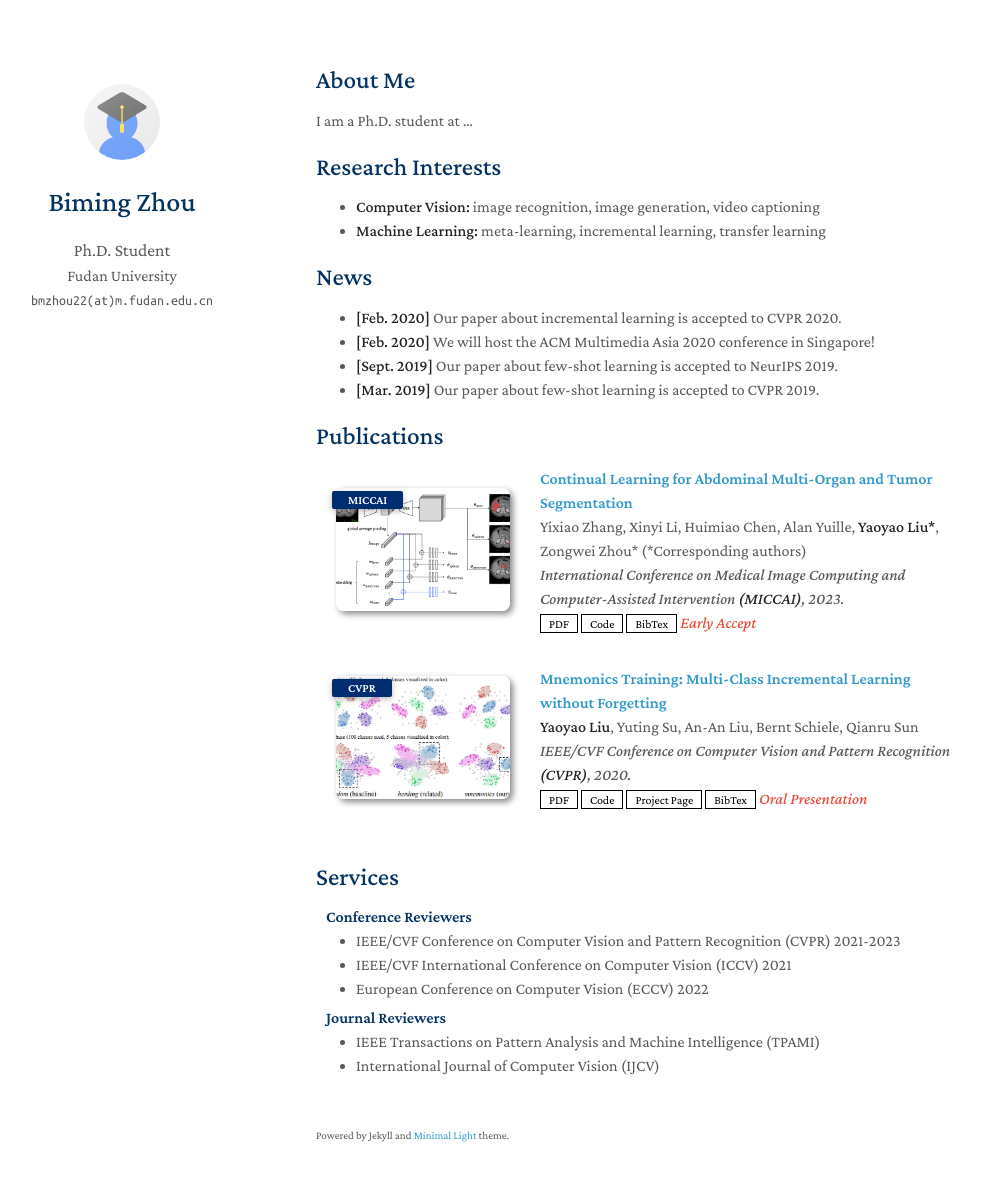
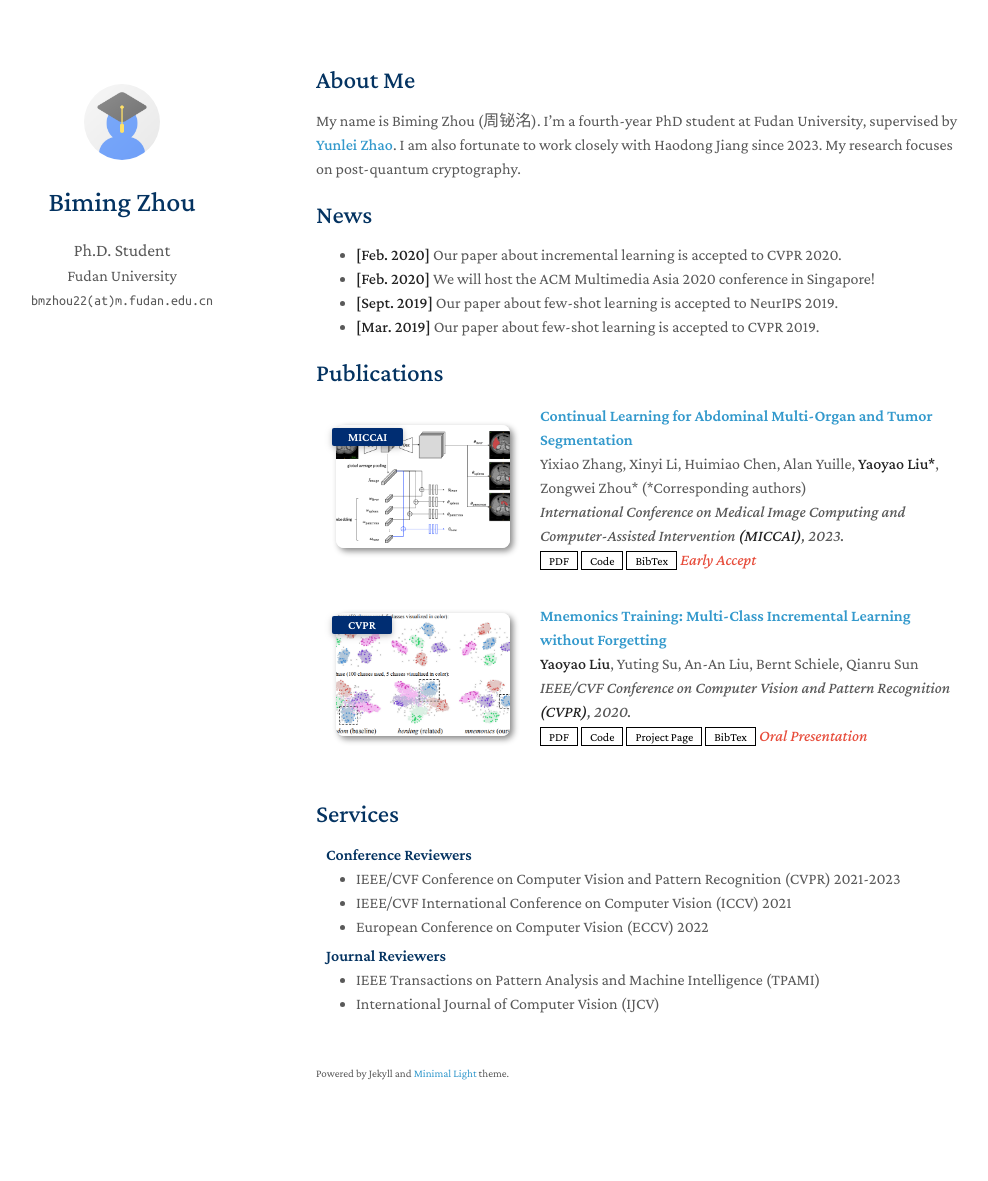
Before and after one commit to bimingzhou/bimingzhou.github.io, a Jekyll site: the page built from index.md, in a window 1280 px wide and 1216 px high. Shown: the top 1181 px of the window, without its empty margins (154-1142 px from the left). Built offline with Jekyll 4.4.1, drawn with Linux system fonts in a browser that asks for light colours; a style sheet for code colours, icons or effects is not loaded; our own code applies the rules of GitHub Pages for plain Markdown files.

Commit message:
Revise About Me section with updated details
Updated personal information and research focus in the About Me section. Removed specific research interests.

```diff
--- a/index.md
+++ b/index.md
@@ -4,12 +4,7 @@ layout: homepage
 
 ## About Me
 
-I am a Ph.D. student at ...
-
-## Research Interests
-
-- **Computer Vision:** image recognition, image generation, video captioning
-- **Machine Learning:** meta-learning, incremental learning, transfer learning
+My name is Biming Zhou (周铋洺). I’m a fourth-year PhD student at Fudan University, supervised by **[Yunlei Zhao](https://cs.fudan.edu.cn/3f/ba/c25909a278458/page.htm)**. I am also fortunate to work closely with Haodong Jiang since 2023. My research focuses on post-quantum cryptography.
 
 ## News
 
@@ -19,5 +14,4 @@ I am a Ph.D. student at ...
 - **[Mar. 2019]** Our paper about few-shot learning is accepted to CVPR 2019.
 
 {% include_relative _includes/publications.md %}
-
 {% include_relative _includes/services.md %}
```
